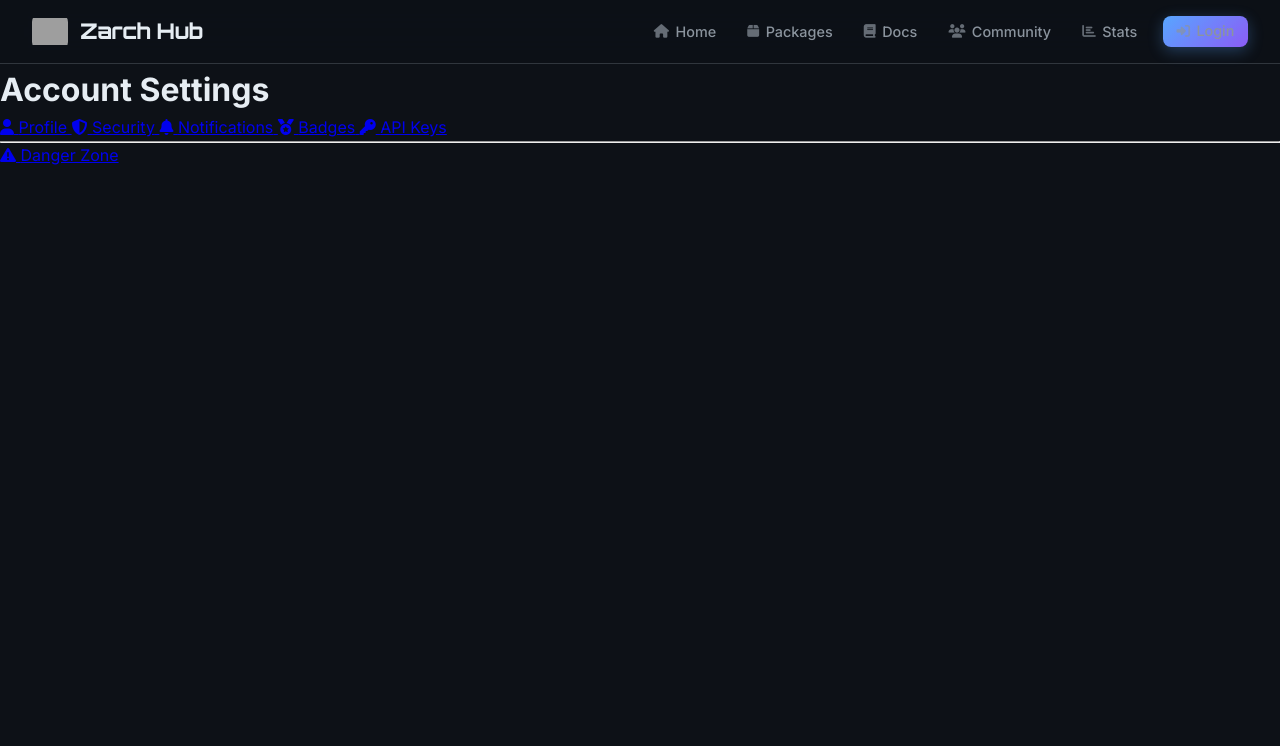
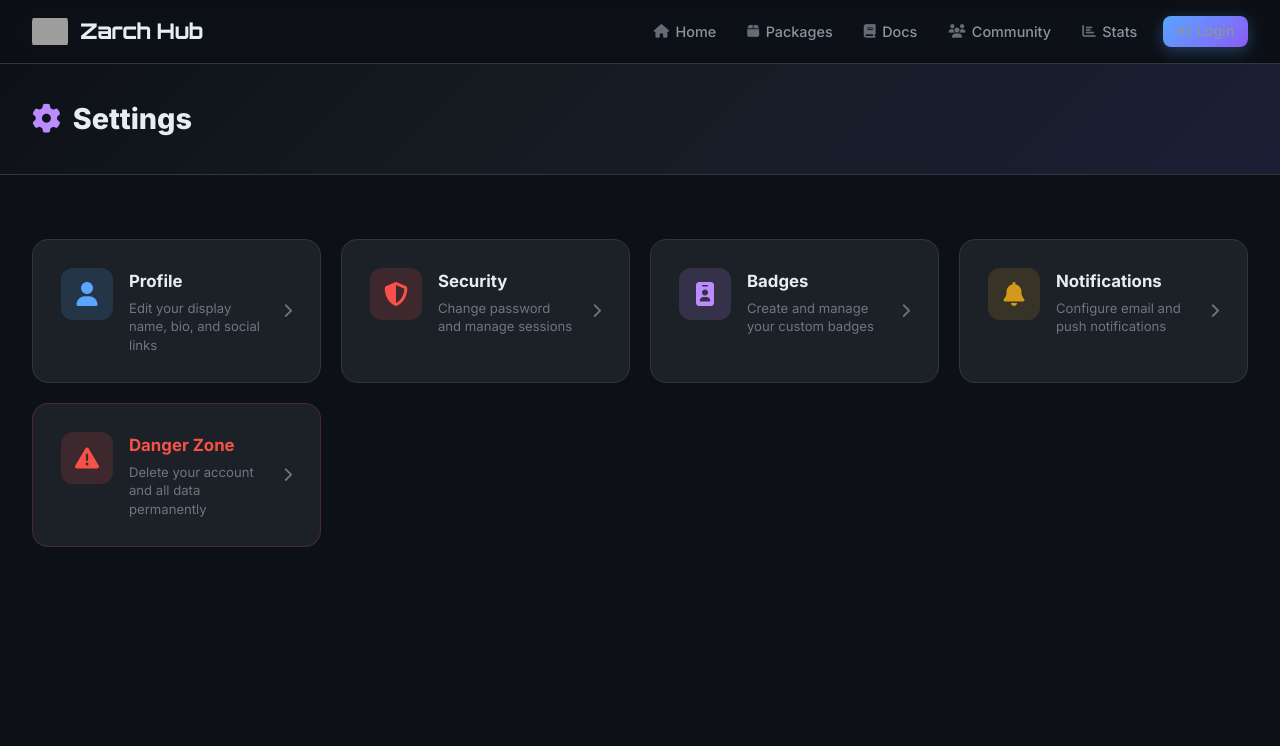
Before and after one commit to gopu-inc/gsql-badge, a Flask app: template templates/settings/index.html in a window 1280 px wide. Shown: the top 746 px of the page. Run offline with Flask 3, Linux system fonts and the light colour scheme; the template is opened without the code that fills it, so the values that code supplies are empty; parts of the project's set-up code (start-up, migrations or seed data) failed here and were passed over; some libraries are stand-ins or nearby versions; grey boxes are pictures that could not be loaded.

Commit message:
Update index.html

```diff
--- a/templates/settings/index.html
+++ b/templates/settings/index.html
@@ -1,57 +1,196 @@
 {% extends "base.html" %}
+
+{% block head_extra %}
+<meta property="og:title" content="Settings - Zarch Hub">
+<meta property="og:description" content="Manage your Zarch Hub account settings, profile, security, and badges.">
+<meta name="robots" content="noindex, nofollow">
+{% endblock %}
 
 {% block title %}Settings - Zarch Hub{% endblock %}
 
+{% block extra_css %}
+<style>
+    .settings-page {
+        padding: 2rem 0 4rem;
+    }
+
+    .page-header {
+        background: var(--gradient-hero);
+        border-bottom: 1px solid var(--border-color);
+        padding: 2rem 0;
+        margin-bottom: 2rem;
+    }
+
+    .page-header h1 {
+        font-size: 1.8rem;
+        font-weight: 800;
+        display: flex;
+        align-items: center;
+        gap: 0.75rem;
+    }
+
+    .page-header h1 i {
+        color: var(--accent-purple);
+    }
+
+    .settings-grid {
+        display: grid;
+        grid-template-columns: repeat(auto-fill, minmax(280px, 1fr));
+        gap: 1.25rem;
+    }
+
+    .settings-card {
+        background: var(--bg-card);
+        border: 1px solid var(--border-color);
+        border-radius: var(--radius-lg);
+        padding: 1.75rem;
+        text-decoration: none;
+        color: inherit;
+        transition: var(--transition);
+        display: flex;
+        gap: 1rem;
+        align-items: flex-start;
+    }
+
+    .settings-card:hover {
+        transform: translateY(-4px);
+        border-color: var(--accent-purple);
+        box-shadow: var(--shadow-glow-purple);
+    }
+
+    .settings-icon {
+        width: 52px;
+        height: 52px;
+        border-radius: var(--radius-md);
+        display: flex;
+        align-items: center;
+        justify-content: center;
+        font-size: 1.5rem;
+        flex-shrink: 0;
+    }
+
+    .settings-icon.profile {
+        background: rgba(88, 166, 255, 0.15);
+        color: var(--accent-blue);
+    }
+
+    .settings-icon.security {
+        background: rgba(248, 81, 73, 0.15);
+        color: var(--accent-red);
+    }
+
+    .settings-icon.badges {
+        background: rgba(188, 140, 255, 0.15);
+        color: var(--accent-purple);
+    }
+
+    .settings-icon.notifications {
+        background: rgba(210, 153, 29, 0.15);
+        color: var(--accent-orange);
+    }
+
+    .settings-icon.danger {
+        background: rgba(248, 81, 73, 0.15);
+        color: var(--accent-red);
+    }
+
+    .settings-info h3 {
+        font-size: 1.05rem;
+        font-weight: 700;
+        margin-bottom: 0.25rem;
+    }
+
+    .settings-info p {
+        font-size: 0.82rem;
+        color: var(--text-tertiary);
+        line-height: 1.4;
+    }
+
+    .settings-arrow {
+        margin-left: auto;
+        color: var(--text-tertiary);
+        font-size: 0.9rem;
+        align-self: center;
+        transition: var(--transition);
+    }
+
+    .settings-card:hover .settings-arrow {
+        color: var(--text-primary);
+        transform: translateX(3px);
+    }
+</style>
+{% endblock %}
+
 {% block content %}
-<div class="max-w-4xl mx-auto">
-    <h1 class="text-4xl font-bold mb-8" data-aos="fade-up">Account Settings</h1>
+<section class="page-header">
+    <div class="container">
+        <h1><i class="fas fa-cog"></i> Settings</h1>
+    </div>
+</section>
 
-    <div class="grid grid-cols-1 md:grid-cols-4 gap-6">
-        <!-- Sidebar Navigation -->
-        <div class="md:col-span-1" data-aos="fade-up" data-aos-delay="100">
-            <div class="glassmorphism rounded-2xl p-4">
-                <nav class="space-y-2">
-                    <a href="/settings/profile"
-                       class="flex items-center space-x-3 px-4 py-3 rounded-xl {% if request.path == '/settings/profile' %}bg-indigo-600 text-white{% else %}text-gray-600 hover:bg-indigo-50 hover:text-indigo-600{% endif %} transition-colors">
+<section class="settings-page">
+    <div class="container">
+        <div class="settings-grid">
+            <!-- Profile -->
+            <a href="/settings/profile" class="settings-card">
+                <div class="settings-icon profile">
                     <i class="fas fa-user"></i>
-                        <span>Profile</span>
+                </div>
+                <div class="settings-info">
+                    <h3>Profile</h3>
+                    <p>Edit your display name, bio, and social links</p>
+                </div>
+                <i class="fas fa-chevron-right settings-arrow"></i>
             </a>
-                    <a href="/settings/security"
-                       class="flex items-center space-x-3 px-4 py-3 rounded-xl {% if request.path == '/settings/security' %}bg-indigo-600 text-white{% else %}text-gray-600 hover:bg-indigo-50 hover:text-indigo-600{% endif %} transition-colors">
+
+            <!-- Security -->
+            <a href="/settings/security" class="settings-card">
+                <div class="settings-icon security">
                     <i class="fas fa-shield-alt"></i>
-                        <span>Security</span>
+                </div>
+                <div class="settings-info">
+                    <h3>Security</h3>
+                    <p>Change password and manage sessions</p>
+                </div>
+                <i class="fas fa-chevron-right settings-arrow"></i>
             </a>
-                    <a href="/settings/notifications"
-                       class="flex items-center space-x-3 px-4 py-3 rounded-xl {% if request.path == '/settings/notifications' %}bg-indigo-600 text-white{% else %}text-gray-600 hover:bg-indigo-50 hover:text-indigo-600{% endif %} transition-colors">
+
+            <!-- Badges -->
+            <a href="/settings/badges" class="settings-card">
+                <div class="settings-icon badges">
+                    <i class="fas fa-id-badge"></i>
+                </div>
+                <div class="settings-info">
+                    <h3>Badges</h3>
+                    <p>Create and manage your custom badges</p>
+                </div>
+                <i class="fas fa-chevron-right settings-arrow"></i>
+            </a>
+
+            <!-- Notifications -->
+            <a href="/settings/notifications" class="settings-card">
+                <div class="settings-icon notifications">
                     <i class="fas fa-bell"></i>
-                        <span>Notifications</span>
+                </div>
+                <div class="settings-info">
+                    <h3>Notifications</h3>
+                    <p>Configure email and push notifications</p>
+                </div>
+                <i class="fas fa-chevron-right settings-arrow"></i>
             </a>
-                    <a href="/settings/badges"
-                       class="flex items-center space-x-3 px-4 py-3 rounded-xl {% if request.path == '/settings/badges' %}bg-indigo-600 text-white{% else %}text-gray-600 hover:bg-indigo-50 hover:text-indigo-600{% endif %} transition-colors">
-                        <i class="fas fa-medal"></i>
-                        <span>Badges</span>
+
+            <!-- Danger Zone -->
+            <a href="/settings/delete-account" class="settings-card" style="border-color: rgba(248,81,73,0.2);">
+                <div class="settings-icon danger">
+                    <i class="fas fa-exclamation-triangle"></i>
+                </div>
+                <div class="settings-info">
+                    <h3 style="color: var(--accent-red);">Danger Zone</h3>
+                    <p>Delete your account and all data permanently</p>
+                </div>
+                <i class="fas fa-chevron-right settings-arrow"></i>
             </a>
-                    <a href="/settings/api"
-                       class="flex items-center space-x-3 px-4 py-3 rounded-xl {% if request.path == '/settings/api' %}bg-indigo-600 text-white{% else %}text-gray-600 hover:bg-indigo-50 hover:text-indigo-600{% endif %} transition-colors">
-                        <i class="fas fa-key"></i>
-                        <span>API Keys</span>
-                    </a>
-                    <hr class="my-2 border-gray-200">
-                    <a href="/settings/danger"
-                       class="flex items-center space-x-3 px-4 py-3 rounded-xl text-red-600 hover:bg-red-50 transition-colors">
-                        <i class="fas fa-exclamation-triangle"></i>
-                        <span>Danger Zone</span>
-                    </a>
-                </nav>
         </div>
     </div>
-
-        <!-- Main Content -->
-        <div class="md:col-span-3" data-aos="fade-up" data-aos-delay="150">
-            <div class="glassmorphism rounded-2xl p-8">
-                {% block settings_content %}{% endblock %}
-            </div>
-        </div>
-    </div>
-</div>
+</section>
 {% endblock %}
```
Lines whose indentation alone changed are shown as unchanged.
